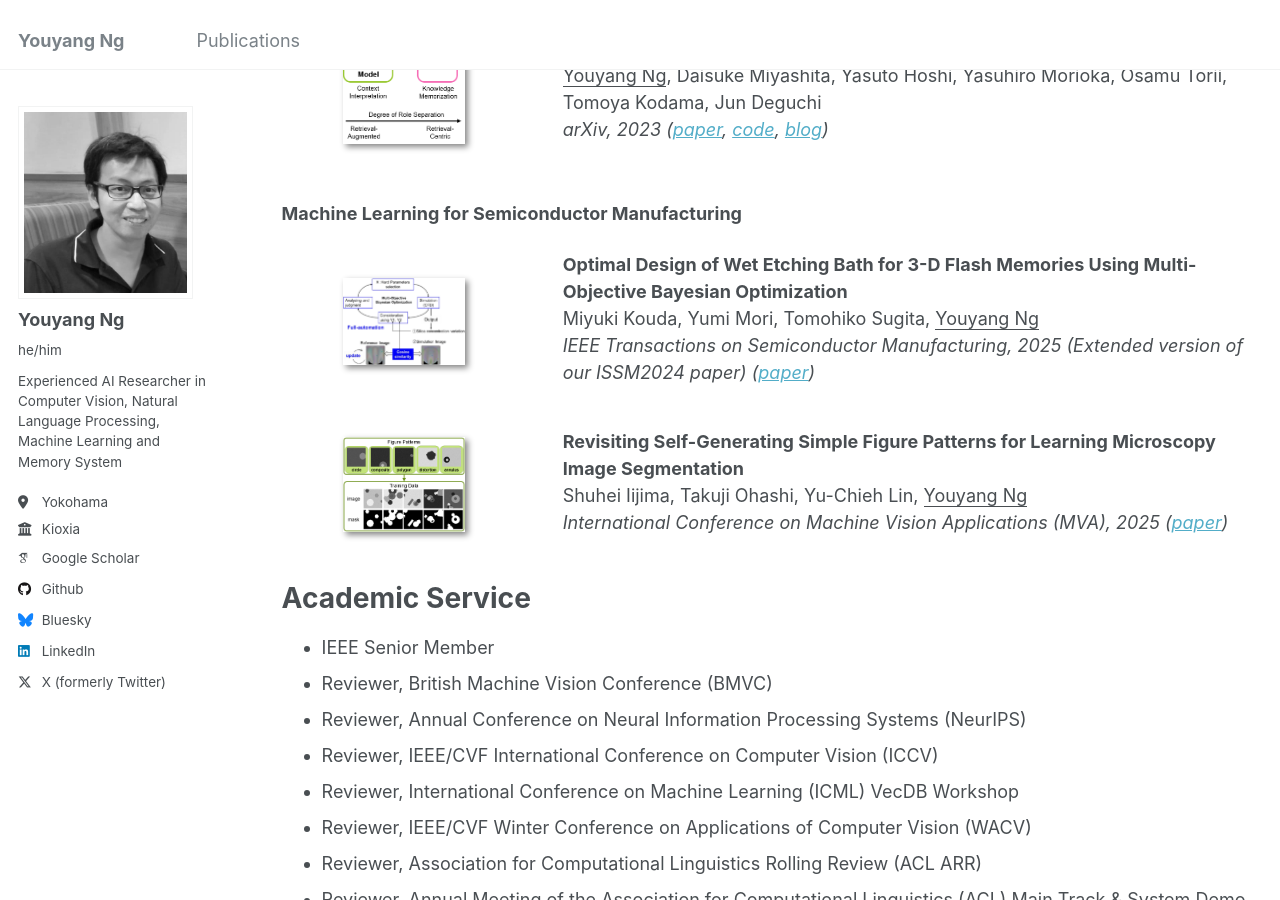
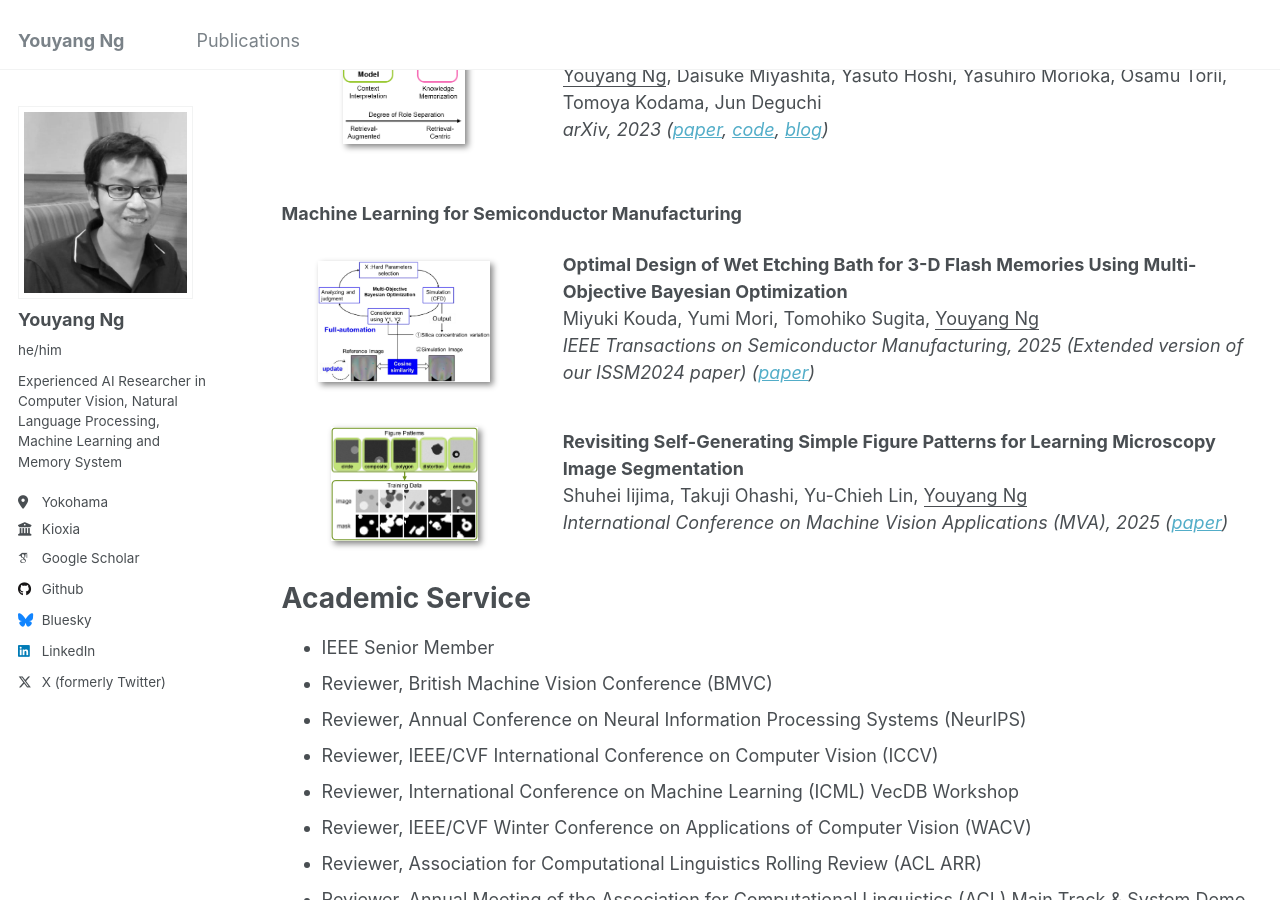
Before and after one commit to yy29/yy29.github.io, a Jekyll site: the page built from _pages/about.md, in a window 1280 px wide and 900 px high, scrolled down 2263 px. Built offline with Jekyll 4.4.1, drawn with Linux system fonts in a browser that asks for light colours; some web fonts are replaced.

Commit message:
Update about.md

```diff
--- a/_pages/about.md
+++ b/_pages/about.md
@@ -102,7 +102,7 @@ Yasuto Hoshi, Daisuke Miyashita, <ins>Youyang Ng</ins>, Kento Tatsuno, Yasuhiro
 </div>
 
 ### Machine Learning for Semiconductor Manufacturing
-<div class="paper-box"><div class="paper-box-image"><center><img src="../images/2025_cfd.png" alt="sym" width="50%"></center></div>
+<div class="paper-box"><div class="paper-box-image"><center><img src="../images/2025_cfd.png" alt="sym" width="70%"></center></div>
 <div class="paper-box-text" markdown="1">
 
 **Optimal Design of Wet Etching Bath for 3-D Flash Memories Using Multi-Objective Bayesian Optimization**
@@ -111,7 +111,7 @@ Miyuki Kouda, Yumi Mori, Tomohiko Sugita, <ins>Youyang Ng</ins>
 </div>
 </div>
 
-<div class="paper-box"><div class="paper-box-image"><center><img src="../images/2025_synthetic.png" alt="sym" width="50%"></center></div>
+<div class="paper-box"><div class="paper-box-image"><center><img src="../images/2025_synthetic.png" alt="sym" width="60%"></center></div>
 <div class="paper-box-text" markdown="1">
 
 **Revisiting Self-Generating Simple Figure Patterns for Learning Microscopy Image Segmentation**
```
